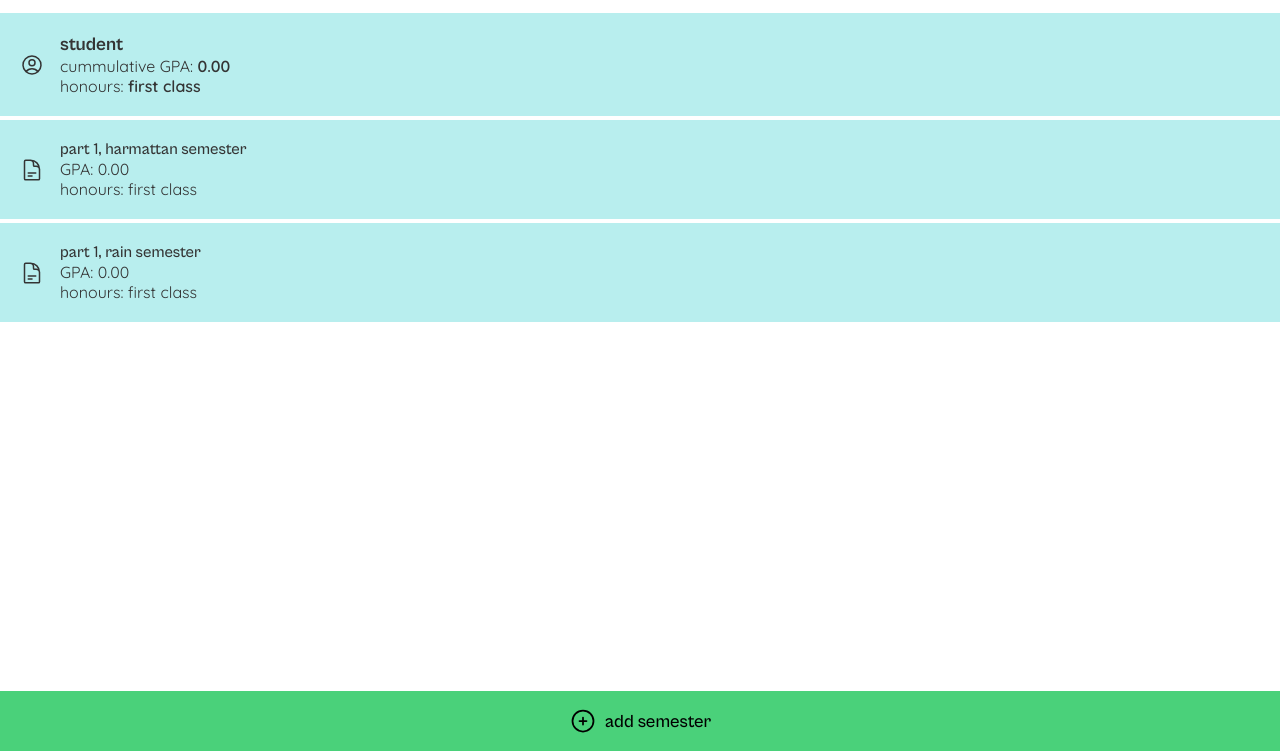
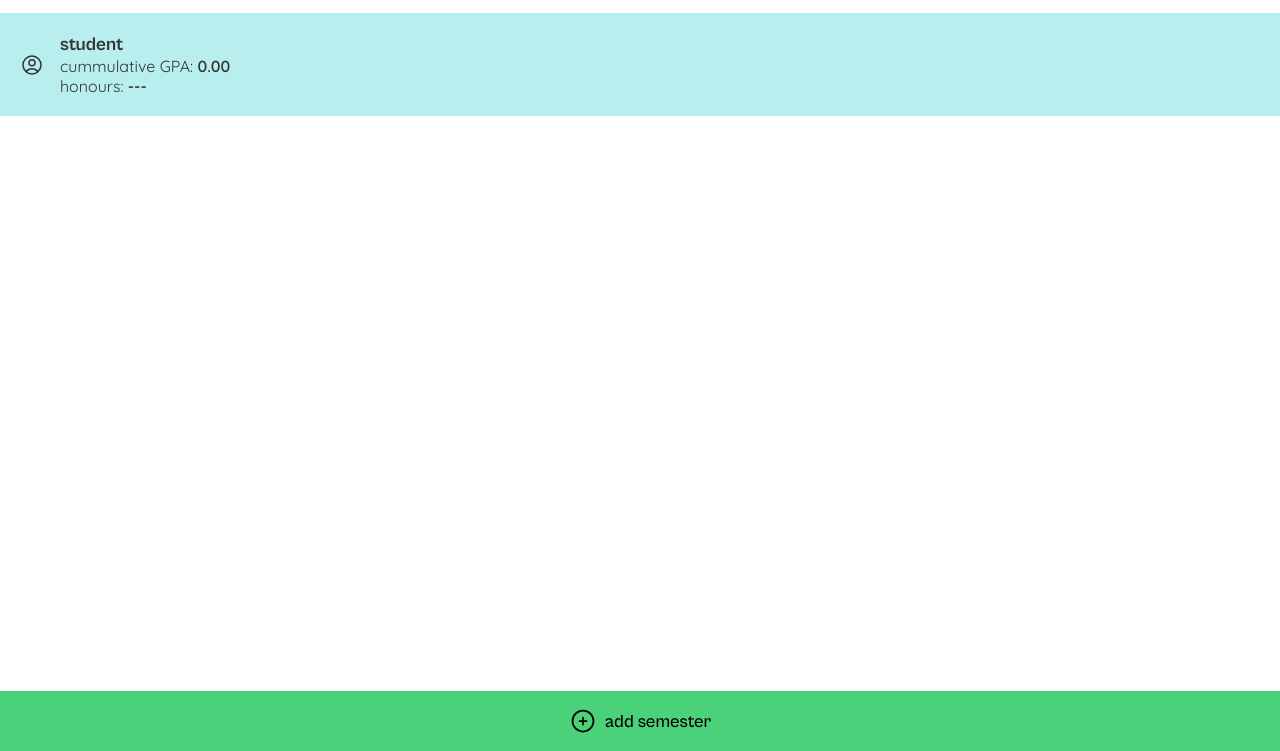
Before and after one commit to the-eduek/cgpa-ts, a website built with Vite: page index.html in a window 1280 px wide. Shown: the part 49-800 px from the top of the page. Built offline with nearby package versions, Linux system fonts and the light colour scheme.

Commit message:
feat: display app content

```diff
--- a/index.html
+++ b/index.html
@@ -14,49 +14,7 @@
         <h2>cgpa calculator</h2>
       </section>
 
-      <section class="main__content" data-main-content>
-        <div class="tile">
-          <div class="tile__img">
-            <svg xmlns="http://www.w3.org/2000/svg" fill="none" viewBox="0 0 24 24" stroke-width="1.5" stroke="currentColor">
-              <path stroke-linecap="round" stroke-linejoin="round" d="M17.982 18.725A7.488 7.488 0 0012 15.75a7.488 7.488 0 00-5.982 2.975m11.963 0a9 9 0 10-11.963 0m11.963 0A8.966 8.966 0 0112 21a8.966 8.966 0 01-5.982-2.275M15 9.75a3 3 0 11-6 0 3 3 0 016 0z" />
-            </svg>
-          </div>
-
-          <div class="tile__details">
-            <h3>student</h3>
-            <p>cummulative GPA: <b>0.00</b></p>
-            <p>honours: <b>first class</b></p>
-          </div>
-        </div>
-
-        <div class="tile">
-          <div class="tile__img">
-            <svg xmlns="http://www.w3.org/2000/svg" fill="none" viewBox="0 0 24 24" stroke-width="1.5" stroke="currentColor">
-              <path stroke-linecap="round" stroke-linejoin="round" d="M19.5 14.25v-2.625a3.375 3.375 0 00-3.375-3.375h-1.5A1.125 1.125 0 0113.5 7.125v-1.5a3.375 3.375 0 00-3.375-3.375H8.25m0 12.75h7.5m-7.5 3H12M10.5 2.25H5.625c-.621 0-1.125.504-1.125 1.125v17.25c0 .621.504 1.125 1.125 1.125h12.75c.621 0 1.125-.504 1.125-1.125V11.25a9 9 0 00-9-9z" />
-            </svg>
-          </div>
-
-          <div class="tile__details">
-            <h4>part 1, harmattan semester</h4>
-            <p>GPA: 0.00</p>
-            <p>honours: first class</p>
-          </div>
-        </div>
-
-        <div class="tile">
-          <div class="tile__img">
-            <svg xmlns="http://www.w3.org/2000/svg" fill="none" viewBox="0 0 24 24" stroke-width="1.5" stroke="currentColor">
-              <path stroke-linecap="round" stroke-linejoin="round" d="M19.5 14.25v-2.625a3.375 3.375 0 00-3.375-3.375h-1.5A1.125 1.125 0 0113.5 7.125v-1.5a3.375 3.375 0 00-3.375-3.375H8.25m0 12.75h7.5m-7.5 3H12M10.5 2.25H5.625c-.621 0-1.125.504-1.125 1.125v17.25c0 .621.504 1.125 1.125 1.125h12.75c.621 0 1.125-.504 1.125-1.125V11.25a9 9 0 00-9-9z" />
-            </svg>
-          </div>
-
-          <div class="tile__details">
-            <h4>part 1, rain semester</h4>
-            <p>GPA: 0.00</p>
-            <p>honours: first class</p>
-          </div>
-        </div>
-      </section>
+      <section class="main__content" data-main-content></section>
 
       <section class="main__footer">
         <button class="btn btn--cta" type="button" data-btn-semester>
--- a/src/main.ts
+++ b/src/main.ts
@@ -80,8 +80,7 @@ gradeForm.addEventListener("submit", (e: SubmitEvent) => {
 
   let semesterParamsTuple: [string, 'harmattan' | 'rain', number, Array<Grade>];
   semesterParamsTuple = [partSelect.value, <'harmattan' | 'rain'>semesterSelect.value, gpa, gradesList];
-  const semesterObj = new Semester(...semesterParamsTuple)
-  addSemesterInfo(semesterObj);
+  const semesterObj = new Semester(...semesterParamsTuple);
 
   // save semester information to local storage
   const allSemesters: Array<Semester> = JSON.parse(localStorage.getItem("grades") || '[]');
@@ -101,11 +100,11 @@ gradeForm.addEventListener("submit", (e: SubmitEvent) => {
   const studentProfile: { cgpa: number, honours: string } = JSON.parse(localStorage.getItem("student") || '{}');
 
   let hons: string;
-  if (gpa > 4.5) hons = "first class";
-  else if (gpa > 3.49 && gpa < 4.5) hons = "second class upper";
-  else if (gpa > 2.39 && gpa < 3.5) hons = "second class lower";
-  else if (gpa > 1.49 && gpa < 2.4) hons = "third class";
-  else if (gpa > 0.9 && gpa < 1.5) hons = "pass";
+  if (cgpa > 4.5) hons = "first class 🏆";
+  else if (cgpa > 3.49 && cgpa < 4.5) hons = "second class upper 💪🏾";
+  else if (cgpa > 2.39 && cgpa < 3.5) hons = "second class lower 🤞🏾";
+  else if (cgpa > 1.49 && cgpa < 2.4) hons = "third class 😬";
+  else if (cgpa > 0.9 && cgpa < 1.5) hons = "pass 🤡";
   else hons = "no way 💀💀";
 
   studentProfile.cgpa = cgpa;
@@ -114,13 +113,17 @@ gradeForm.addEventListener("submit", (e: SubmitEvent) => {
 
   // close the modal
   toggleVisible();
+
+  // update page with new content
+  mainContentEl.innerHTML = "";
+  displayContent();
 });
 
 
-/** adding new sememster grade */
+/** displaying semesters tiles  */
 const mainContentEl = document.querySelector<HTMLDivElement>('[data-main-content]')!;
 
-function addSemesterInfo(semesterArg: Semester): void {
+function displaySemesterInfo(semesterArg: Semester): void {
   // create tile element
   const tileEl = document.createElement('div');
   tileEl.classList.add('tile');
@@ -134,7 +137,6 @@ function addSemesterInfo(semesterArg: Semester): void {
     <div class="tile__details">
       <h4>part ${semesterArg.part.toUpperCase()}, ${semesterArg.semester} semester</h4>
       <p>GPA: ${semesterArg.gpa.toFixed(2)}</p>
-      <p>honours: ${semesterArg.honours}</p>
     </div>
   `;
   mainContentEl.appendChild(tileEl);
@@ -166,3 +168,33 @@ modalContentEl.addEventListener("click", (e: Event) => {
 
 // open/close modal with the close button
 closeModalBtn.addEventListener("click", toggleVisible);
+
+
+/** kickstarting the app with available data */
+document.addEventListener("DOMContentLoaded", displayContent);
+
+function displayContent() {
+  // create student tile element
+  const studentProfile: { cgpa: number, honours: string } = JSON.parse(localStorage.getItem("student") || '{}');
+
+  const tileEl = document.createElement('div');
+  tileEl.classList.add('tile');
+  tileEl.innerHTML = `
+    <div class="tile__img">
+      <svg xmlns="http://www.w3.org/2000/svg" fill="none" viewBox="0 0 24 24" stroke-width="1.5" stroke="currentColor">
+        <path stroke-linecap="round" stroke-linejoin="round" d="M17.982 18.725A7.488 7.488 0 0012 15.75a7.488 7.488 0 00-5.982 2.975m11.963 0a9 9 0 10-11.963 0m11.963 0A8.966 8.966 0 0112 21a8.966 8.966 0 01-5.982-2.275M15 9.75a3 3 0 11-6 0 3 3 0 016 0z" />
+      </svg>
+    </div>
+
+    <div class="tile__details">
+      <h3>student</h3>
+      <p>cummulative GPA: <b>${studentProfile?.cgpa?.toFixed(2) ?? '0.00' }</b></p>
+      <p>honours: <b>${studentProfile?.honours ?? '---' }</b></p>
+    </div>
+  `;
+  mainContentEl.appendChild(tileEl);
+
+  // rest of semester tiles
+  const allSemesters: Array<Semester> = JSON.parse(localStorage.getItem("grades") || '[]');
+  allSemesters.forEach(semester => displaySemesterInfo(semester))
+}
```
